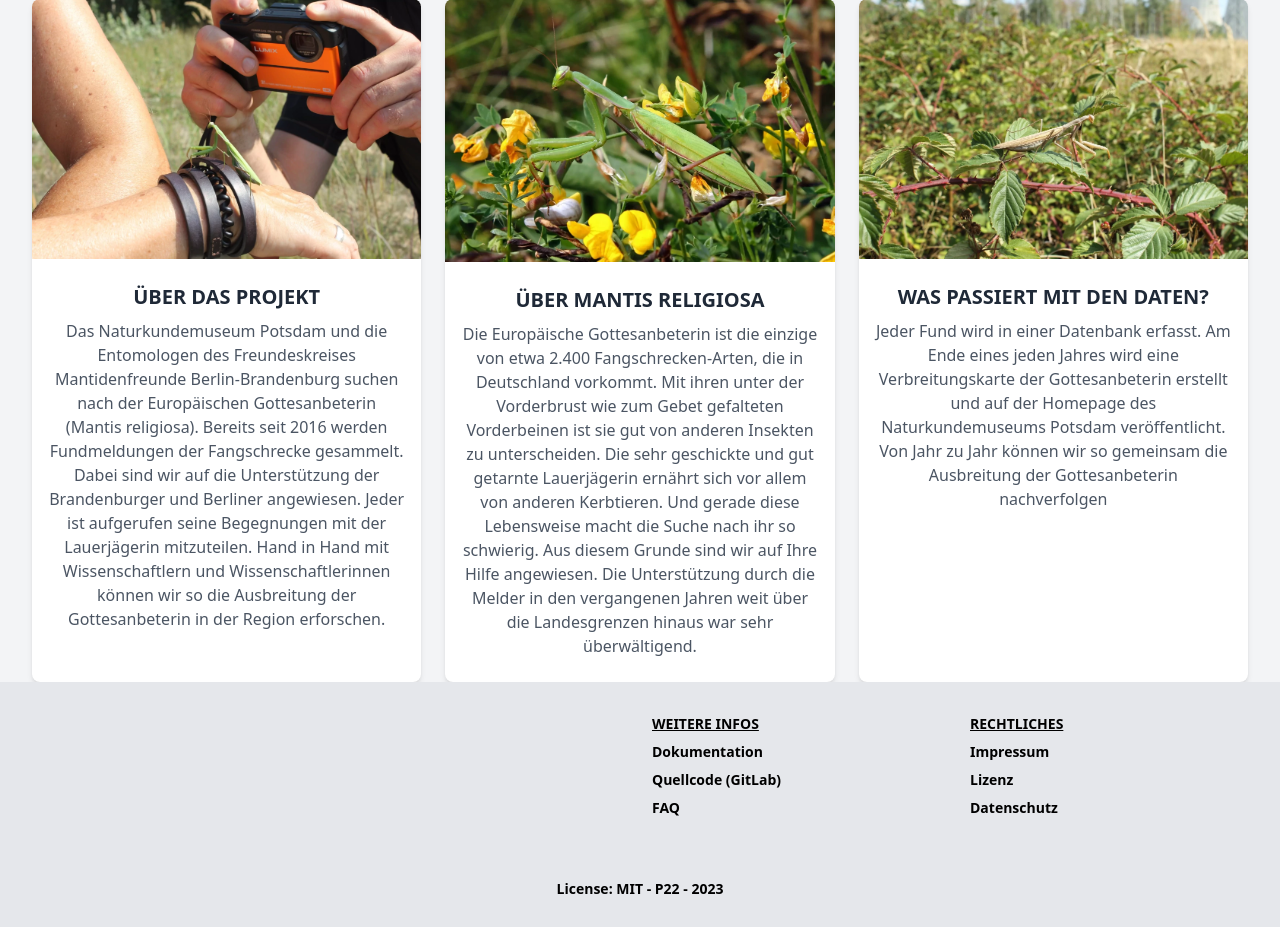
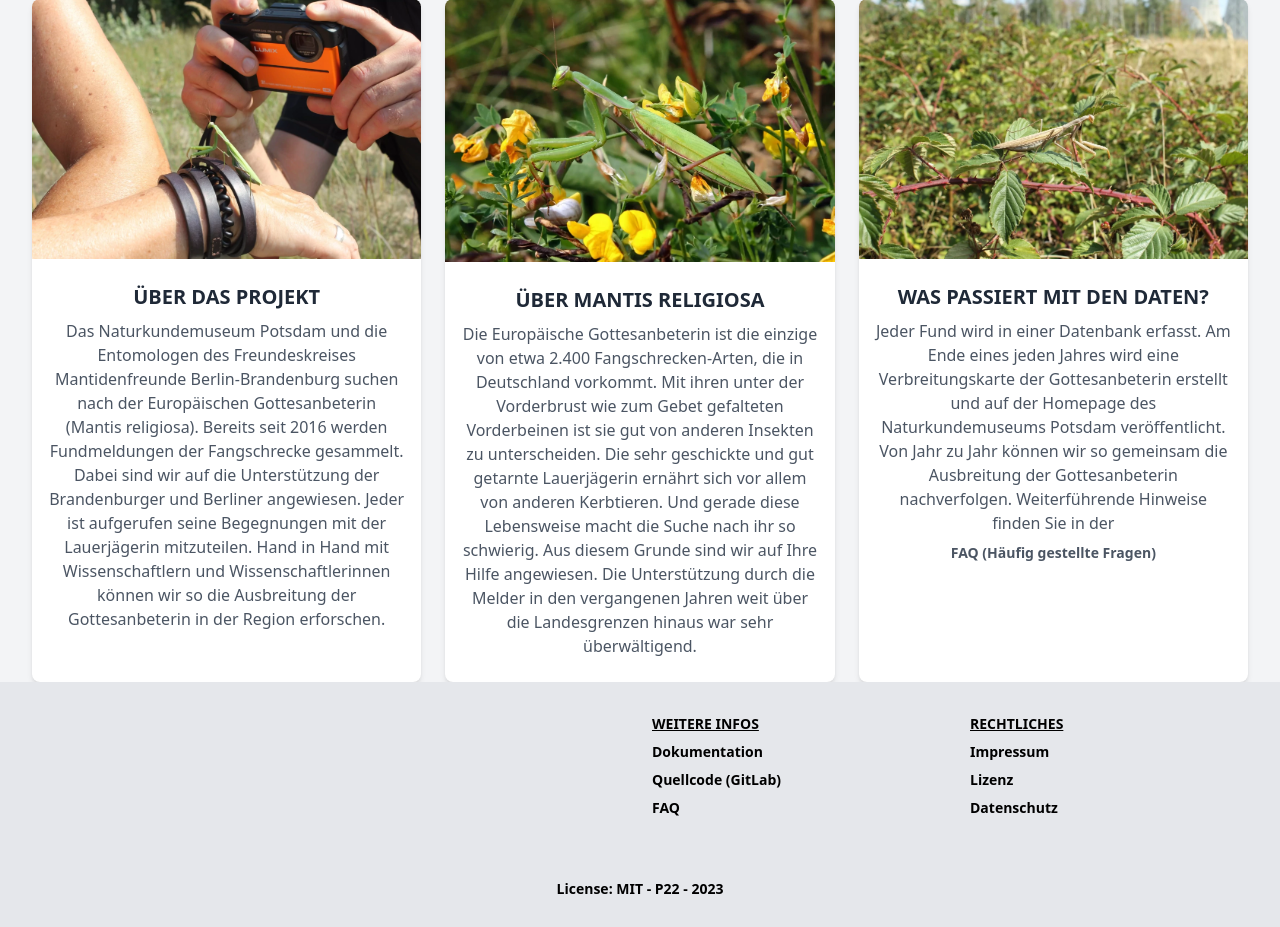
Before and after one commit to opendata-apps/mantis, a Flask app: page /start in a window 1280 px wide. Shown: the part 249-1176 px from the top of the page. Run offline with Flask 3, Linux system fonts and the light colour scheme; style sheets or scripts are compiled from the project's sources.

Commit message:
Von Startseite zur FAQ verlinkt

```diff
--- a/app/templates/home.html
+++ b/app/templates/home.html
@@ -51,7 +51,11 @@
         <p class="text-center text-gray-600">
           Jeder Fund wird in einer Datenbank erfasst. Am Ende eines jeden Jahres wird eine Verbreitungskarte der
           Gottesanbeterin erstellt und auf der Homepage des Naturkundemuseums Potsdam veröffentlicht. Von Jahr zu Jahr
-          können wir so gemeinsam die Ausbreitung der Gottesanbeterin nachverfolgen
+          können wir so gemeinsam die Ausbreitung der Gottesanbeterin nachverfolgen.
+
+	  Weiterführende Hinweise finden Sie in der
+	  <a class="block pt-2 text-sm font-semibold text-blueGray-600 hover:text-blueGray-800" href="/faq">
+             FAQ (Häufig gestellte Fragen)</a>
         </p>
       </div>
     </div>
```
